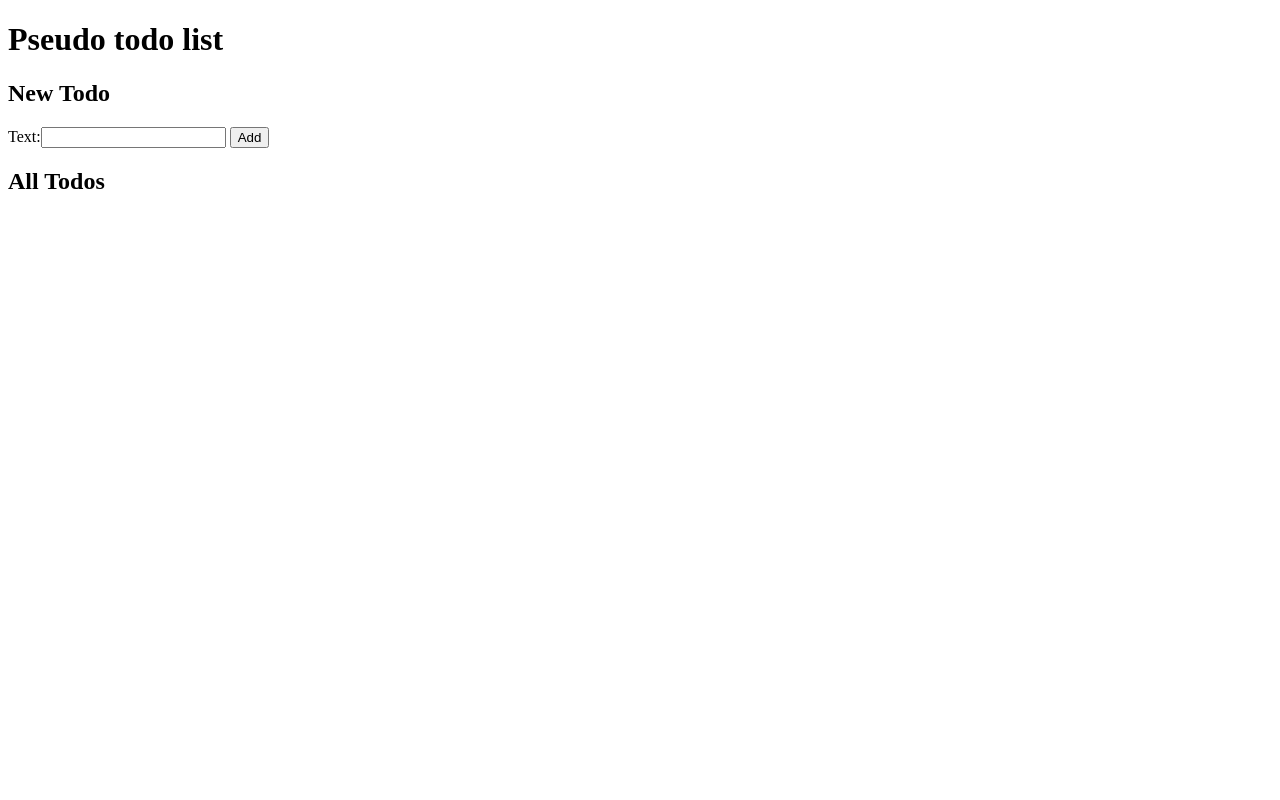
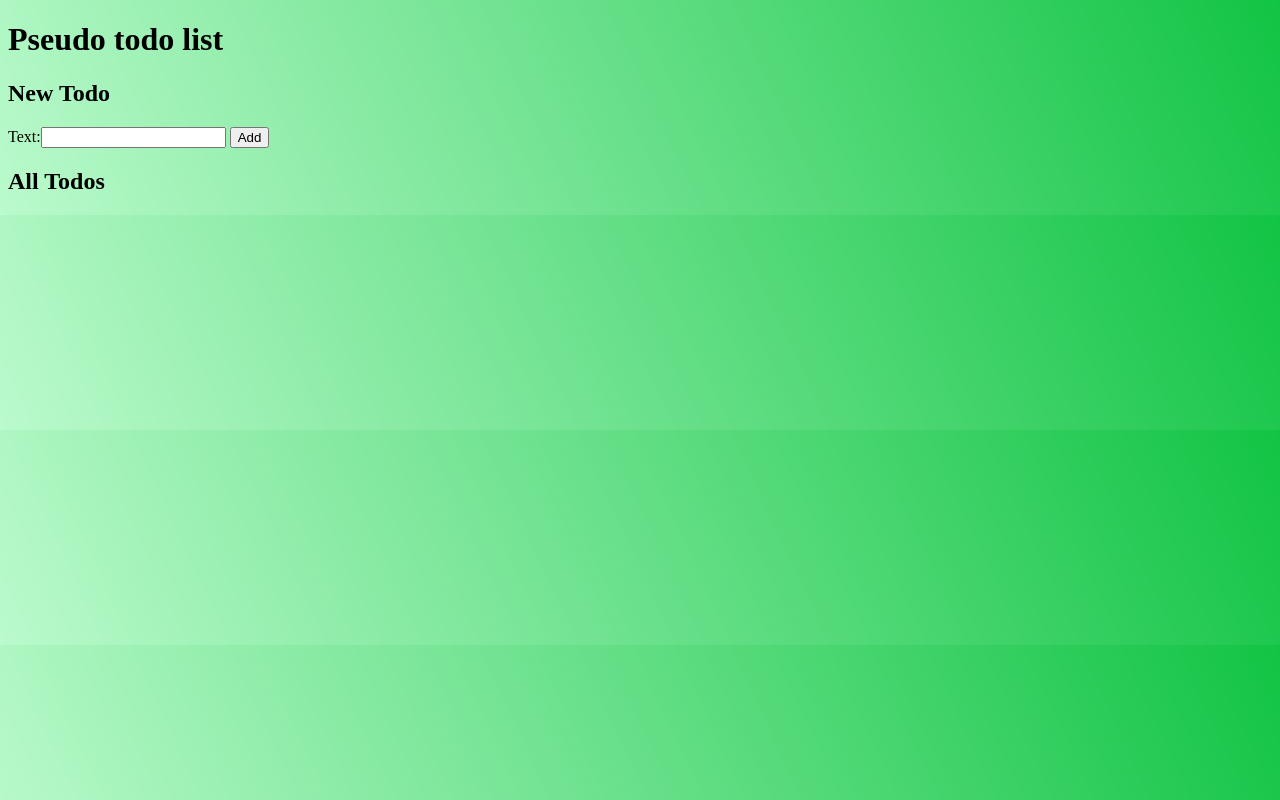
Before and after one commit to bugs84/skoleni_Javascript_Typescript_Ondra, a website: page my-todo-with-backend/index.html in a window 1280 px wide. Drawn offline with Linux system fonts and the light colour scheme; no server answers.

Commit message:
css background

```diff
--- a/my-todo-with-backend/index.html
+++ b/my-todo-with-backend/index.html
@@ -5,6 +5,11 @@
     <meta name="viewport" content="width=device-width, initial-scale=1.0">
     <meta http-equiv="X-UA-Compatible" content="ie=edge">
     <title>Document</title>
+    <style>
+        body {
+            background: linear-gradient(65deg, rgba(143, 247, 172, 0.61), rgba(18, 196, 68, 1));
+        }
+    </style>
     <script src="index.js"></script>
 </head>
 <body>
```
